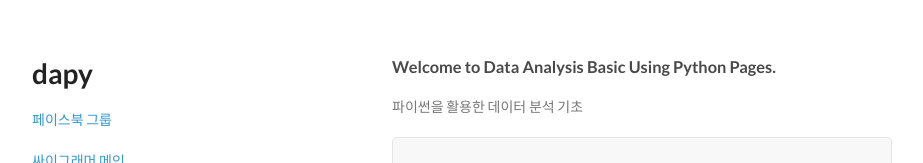
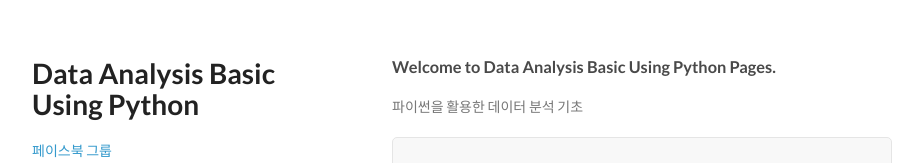
Before and after one commit to psygrammer/dapy, a plain HTML site: page index.html in a window 1280 px wide. Shown: the top 163 px of the page, without its empty margins (178-1101 px from the left). Drawn offline with nearby package versions, Linux system fonts and the light colour scheme.

Commit message:
Update index.html

```diff
--- a/index.html
+++ b/index.html
@@ -38,7 +38,7 @@
 <body>
 <div class="wrapper">
     <header>
-        <h1>dapy</h1>
+        <h1>Data Analysis Basic Using Python</h1>
 
         <p></p>
 
```
